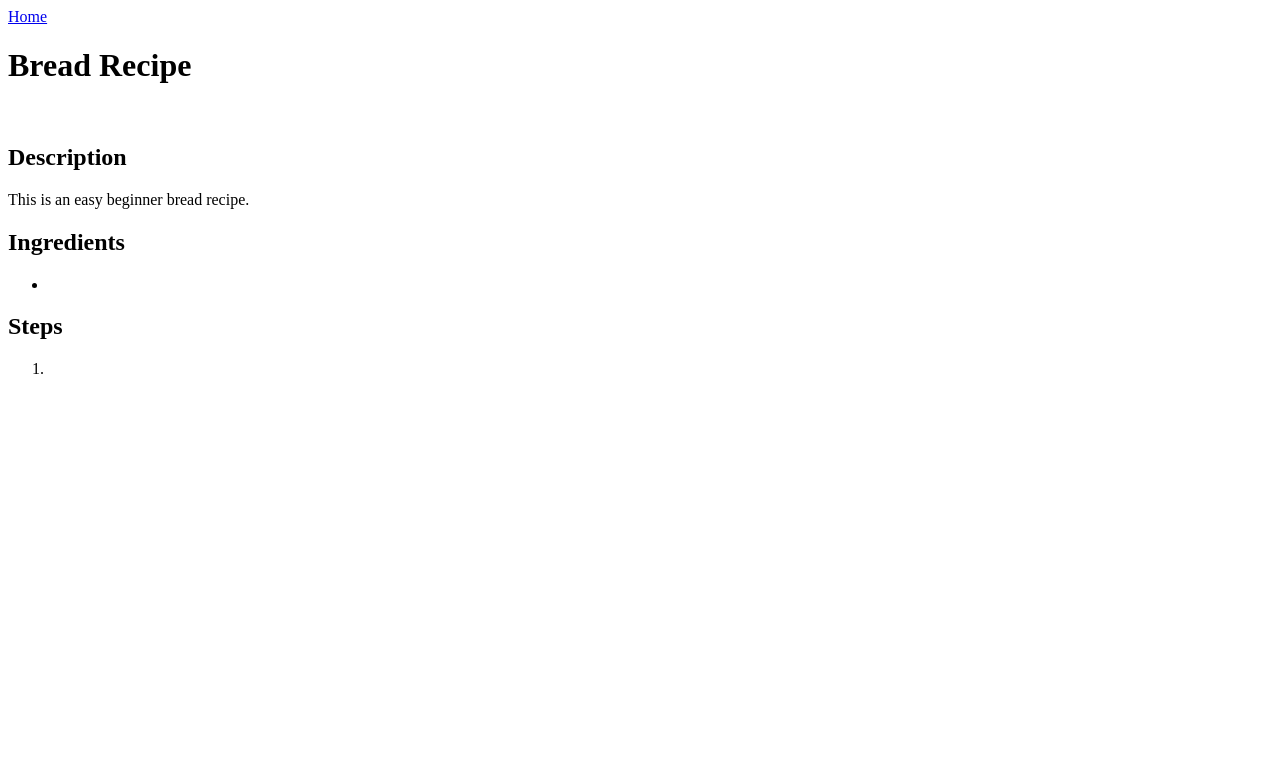
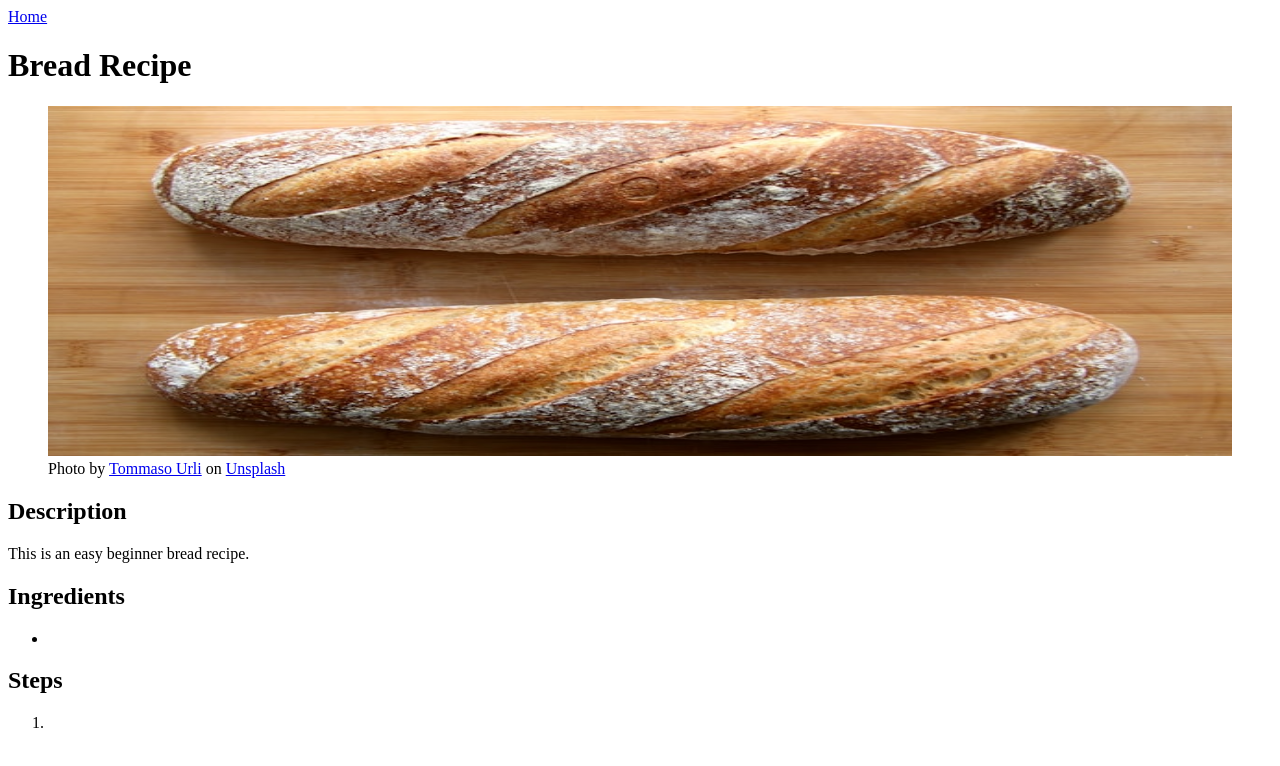
Before and after one commit to Keggeraider/odin-recipes, a plain HTML site: page recipes/bread.html in a window 1280 px wide. Drawn offline with Linux system fonts and the light colour scheme.

Commit message:
Add bread photo
Add bread photo to images folder and link
from bread page to image. Add caption crediting
source from Upsplash.

```diff
--- a/recipes/bread.html
+++ b/recipes/bread.html
@@ -9,8 +9,9 @@
     <a href="../index.html">Home</a>
     <h1>Bread Recipe</h1>
     <figure>
-        <img src="" alt="">
-        <figcaption></figcaption>
+        <img src="../images/bread.jpg" alt="Loaves of bread on table" height="350" width="100%">
+        <figcaption>Photo by <a href="https://unsplash.com/@tunnuz?utm_source=unsplash&utm_medium=referral&utm_content=creditCopyText">Tommaso Urli</a> on <a href="https://unsplash.com/photos/bread-on-brown-wooden-table-USg-3Z9T4uY?utm_source=unsplash&utm_medium=referral&utm_content=creditCopyText">Unsplash</a>
+      </figcaption>
     </figure>
     <h2>Description</h2>
     <p>This is an easy beginner bread recipe.</p>
```
Also changed, not shown: images/bread.jpg (added).
